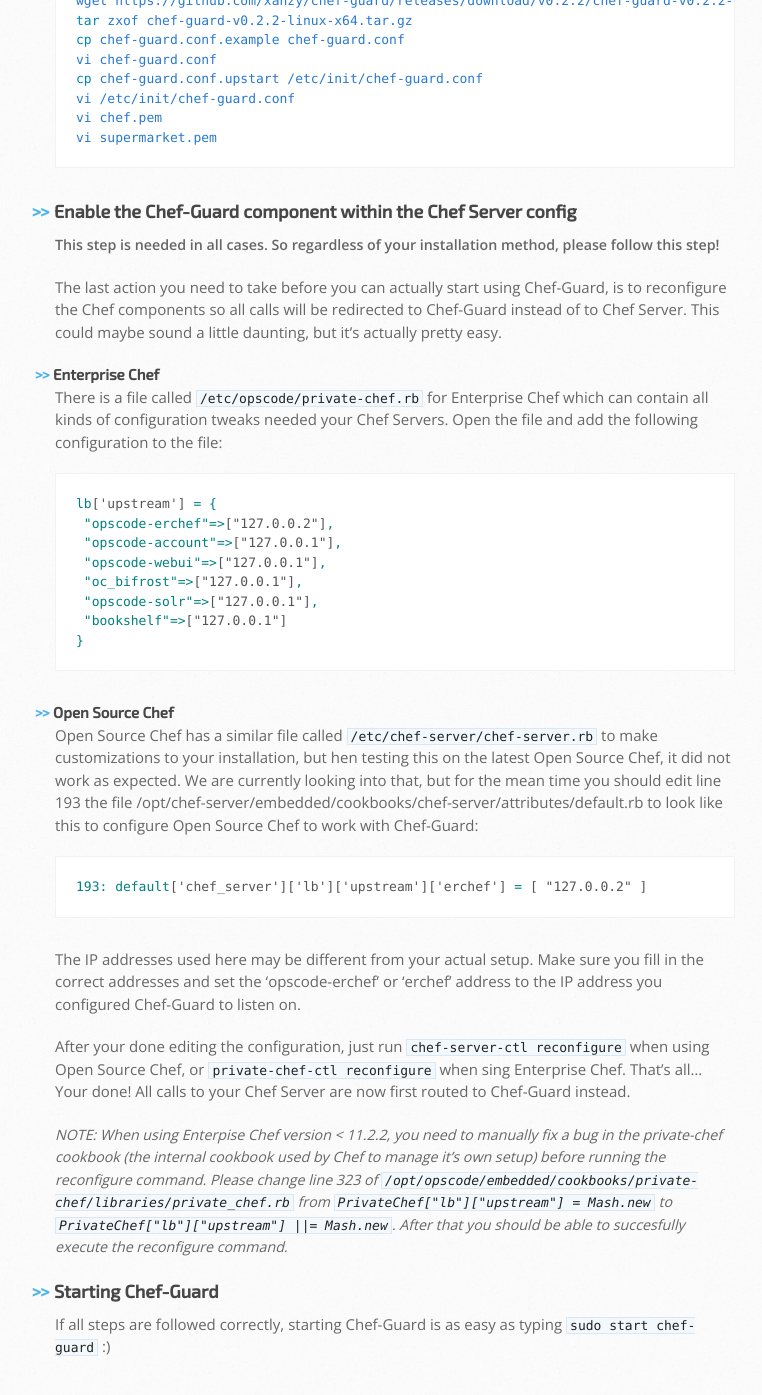
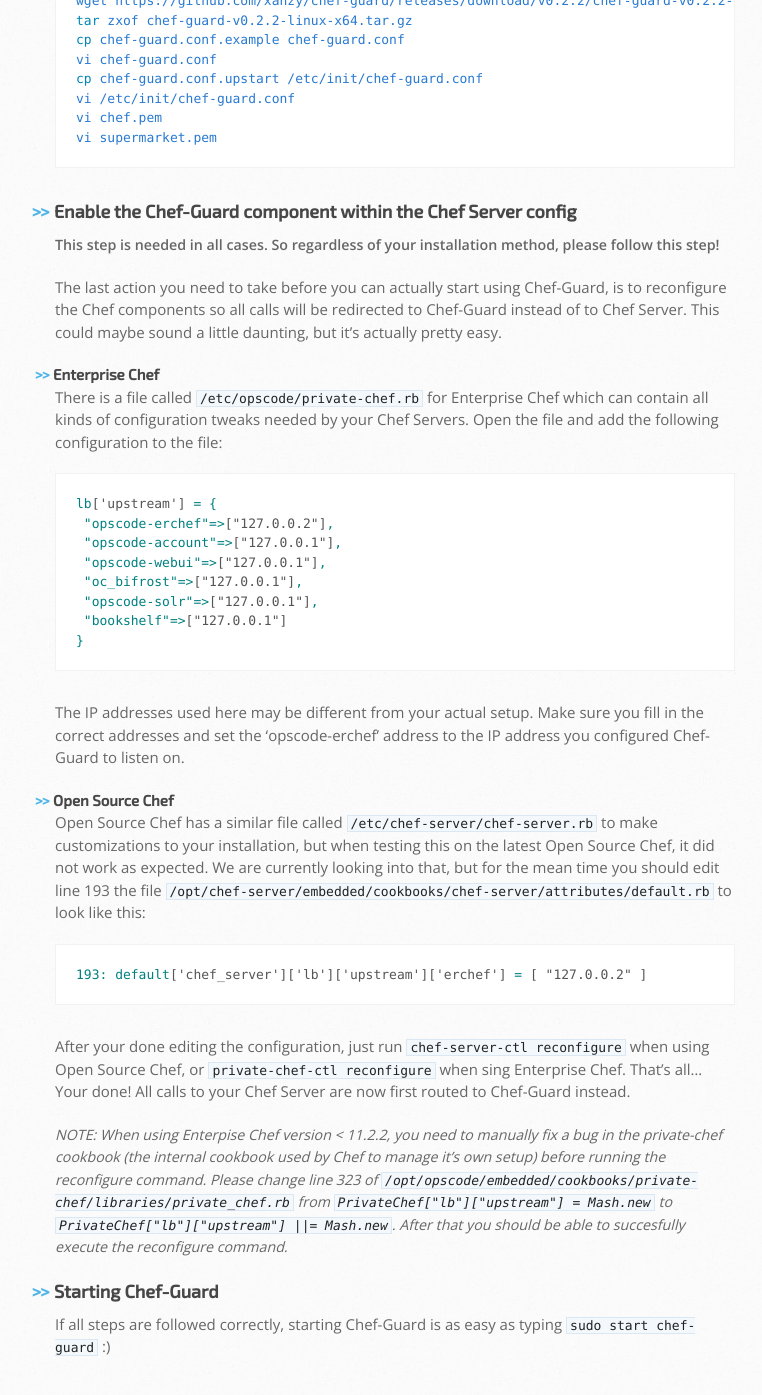
Before and after one commit to xanzy/xanzy.github.io, a Jekyll site: the page built from projects/chef-guard/installation/installation.md, in a window 1280 px wide and 1400 px high, scrolled down 2454 px. Shown: the top 1395 px of the window, without its empty margins (375-1137 px from the left). Built offline with Jekyll 4.4.1, drawn with Linux system fonts in a browser that asks for light colours.

Commit message:
Fixed small typos

```diff
--- a/projects/chef-guard/installation/installation.md
+++ b/projects/chef-guard/installation/installation.md
@@ -50,7 +50,7 @@
 The last action you need to take before you can actually start using Chef-Guard, is to reconfigure the Chef components so all calls will be redirected to Chef-Guard instead of to Chef Server. This could maybe sound a little daunting, but it's actually pretty easy.
 
 #### Enterprise Chef
-There is a file called `/etc/opscode/private-chef.rb` for Enterprise Chef which can contain all kinds of configuration tweaks needed your Chef Servers. Open the file and add the following configuration to the file:
+There is a file called `/etc/opscode/private-chef.rb` for Enterprise Chef which can contain all kinds of configuration tweaks needed by your Chef Servers. Open the file and add the following configuration to the file:
 
 ~~~ ini
 lb['upstream'] = {
@@ -63,14 +63,14 @@
 }
 ~~~
 
+The IP addresses used here may be different from your actual setup. Make sure you fill in the correct addresses and set the 'opscode-erchef' address to the IP address you configured Chef-Guard to listen on.
+
 #### Open Source Chef
-Open Source Chef has a similar file called `/etc/chef-server/chef-server.rb` to make customizations to your installation, but hen testing this on the latest Open Source Chef, it did not work as expected. We are currently looking into that, but for the mean time you should edit line 193 the file /opt/chef-server/embedded/cookbooks/chef-server/attributes/default.rb to look like this to configure Open Source Chef to work with Chef-Guard:
+Open Source Chef has a similar file called `/etc/chef-server/chef-server.rb` to make customizations to your installation, but when testing this on the latest Open Source Chef, it did not work as expected. We are currently looking into that, but for the mean time you should edit line 193 the file `/opt/chef-server/embedded/cookbooks/chef-server/attributes/default.rb` to look like this:
 
 ~~~ ini
 193: default['chef_server']['lb']['upstream']['erchef'] = [ "127.0.0.2" ]
 ~~~
-
-The IP addresses used here may be different from your actual setup. Make sure you fill in the correct addresses and set the 'opscode-erchef' or 'erchef' address to the IP address you configured Chef-Guard to listen on.
 
 After your done editing the configuration, just run `chef-server-ctl reconfigure` when using Open Source Chef, or `private-chef-ctl reconfigure` when sing Enterprise Chef. That's all... Your done! All calls to your Chef Server are now first routed to Chef-Guard instead.
 
```
